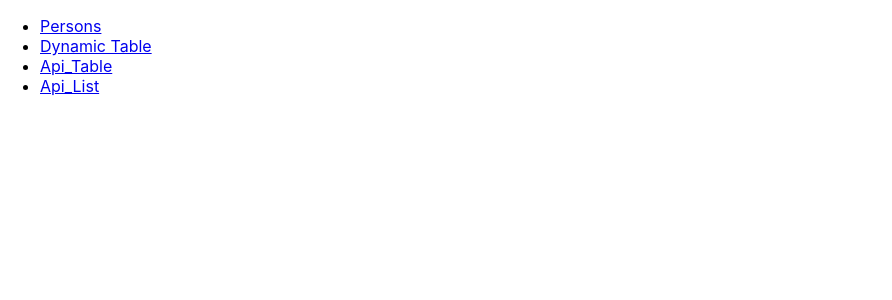
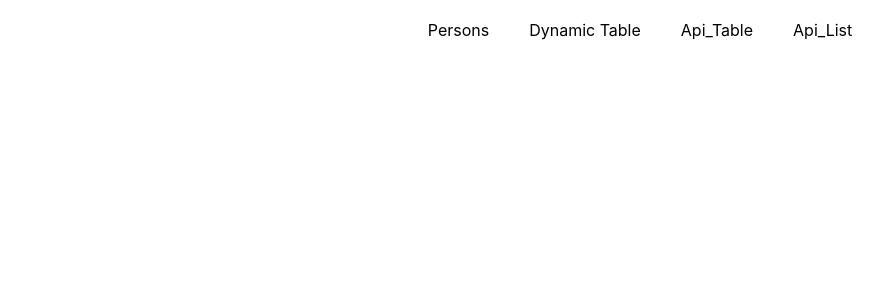
Before and after one commit to Gagandeep-Kaur-01/React, a React (Create React App) app in the folder routing_assignment/: page / in a window 1280 px wide. Shown: the top 300 px of the page, without its empty margins (0-892 px from the left). Built offline with nearby package versions, Linux system fonts and the light colour scheme.

Commit message:
added css file

```diff
--- /dev/null
+++ b/routing_assignment/src/Container/Blog.css
@@ -0,0 +1,23 @@
+.Blog ul {
+    list-style: none;
+    margin: 0;
+    padding: 0;
+    width: 100%;
+    text-align: center;
+}
+
+.Blog li {
+    display: inline-block;
+    margin: 20px;
+}
+
+.Blog a {
+    text-decoration: none;
+    color: black;
+}
+
+.Blog a:hover,
+.Blog a:active,
+.Blog a.active {
+    color: #fa923f;
+}
--- a/routing_assignment/src/Container/Blog.js
+++ b/routing_assignment/src/Container/Blog.js
@@ -1,9 +1,11 @@
 import React, {Component} from 'react';
 import { Route, NavLink, Switch } from 'react-router-dom';
 
+import './Blog.css';
+
 class Blog extends Component {
   constructor(props){
-    super(props);
+   super(props);
 
     this.state = {
       data: [],
```
